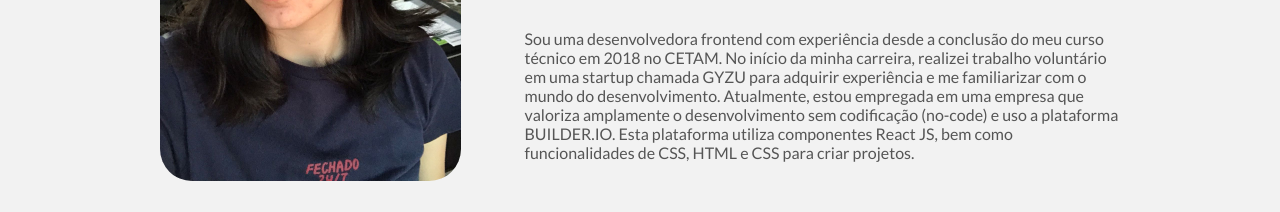
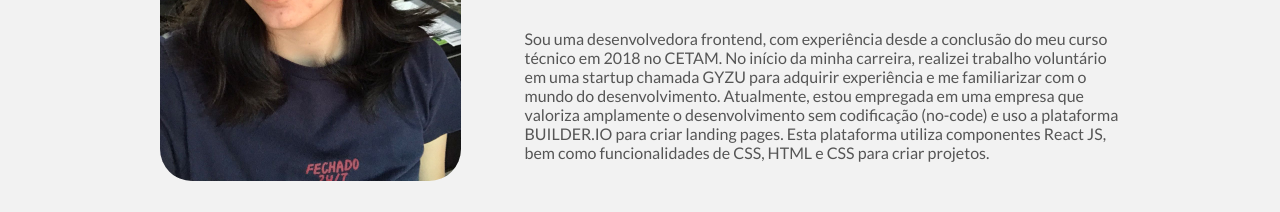
Before and after one commit to mariameir/meuportfolio, a plain HTML site: page index.html in a window 1280 px wide. Shown: the part 1349-1561 px from the top of the page. Drawn offline with Linux system fonts and the light colour scheme.

Commit message:
html editing

```diff
--- a/index.html
+++ b/index.html
@@ -110,7 +110,7 @@
         </div>
         <div class="text-container">
           <p>
-            Sou uma desenvolvedora frontend com experiência desde a conclusão do meu curso técnico em 2018 no CETAM. No início da minha carreira, realizei trabalho voluntário em uma startup chamada GYZU para adquirir experiência e me familiarizar com o mundo do desenvolvimento. Atualmente, estou empregada em uma empresa que valoriza amplamente o desenvolvimento sem codificação (no-code) e uso a plataforma BUILDER.IO. Esta plataforma utiliza componentes React JS, bem como funcionalidades de CSS, HTML e CSS para criar projetos.
+            Sou uma desenvolvedora frontend, com experiência desde a conclusão do meu curso técnico em 2018 no CETAM. No início da minha carreira, realizei trabalho voluntário em uma startup chamada GYZU para adquirir experiência e me familiarizar com o mundo do desenvolvimento. Atualmente, estou empregada em uma empresa que valoriza amplamente o desenvolvimento sem codificação (no-code) e uso a plataforma BUILDER.IO para criar landing pages. Esta plataforma utiliza componentes React JS, bem como funcionalidades de CSS, HTML e CSS para criar projetos.
           </p>
         </div>
       </div>
```
